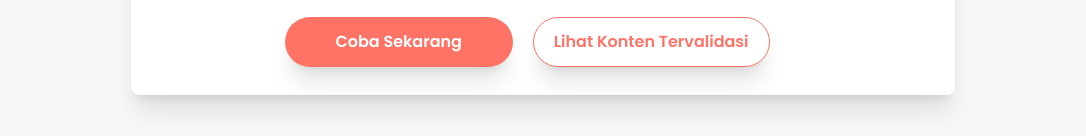
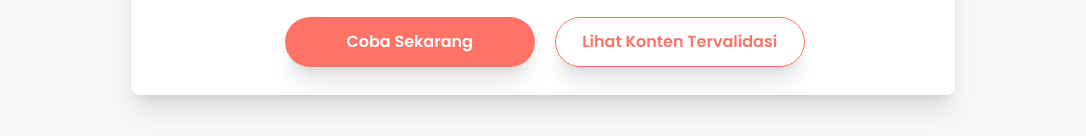
Before and after one commit to mpdev-id/kenalikonten-design, a website: page index.html in a window 1280 px wide. Shown: the part 664-800 px from the top of the page, without its empty margins (97-1183 px from the left). Drawn offline with nearby package versions, Linux system fonts and the light colour scheme.

Commit message:
fixing button upload

```diff
--- a/index.html
+++ b/index.html
@@ -204,11 +204,11 @@
           </p>
           <div class="flex flex-wrap mt-5 gap-x-5 max-md:justify-center max-md:gap-y-5">
             <button id="modalKirimKonten"
-              class="w-[228px] px-5 bg-[#FF7366] shadow-xl font-semibold rounded-full py-3 text-[#fff] ">
+              class="w-[250px] px-5 bg-[#FF7366] shadow-xl font-semibold rounded-full py-3 text-[#fff] ">
               Coba Sekarang
             </button>
             <button
-              class="w-fit px-5 py-3 bg-[#fff] shadow-xl font-semibold rounded-full  text-[#FF7366] border-solid border-[1.5px] border-[#FF7366]">
+              class="w-[250px] px-5 py-3 bg-[#fff] shadow-xl font-semibold rounded-full  text-[#FF7366] border-solid border-[1.5px] border-[#FF7366]">
               Lihat Konten Tervalidasi
             </button>
           </div>
```
